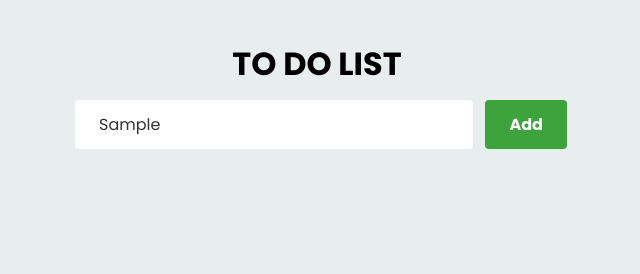
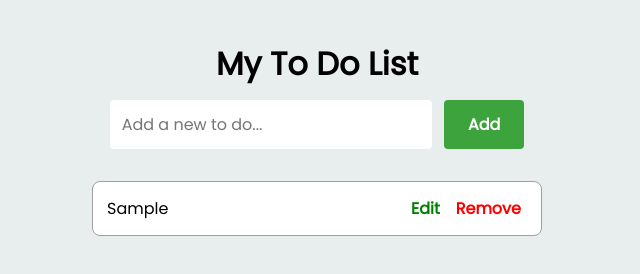
Before and after one commit to VineetKumar-080/TODO_APP-Project-Main-, a plain HTML site: page index.html in a window 1280 px wide. Both pictures are taken after typing "Sample" into the empty fields and a click on the button "Add". Shown: the whole page, without its empty margins (323-963 px from the left). Drawn offline with Linux system fonts and the light colour scheme.

Commit message:
making some changes in the codebase

```diff
--- a/index.html
+++ b/index.html
@@ -2,25 +2,26 @@
 <html lang="en">
 <head>
     <meta charset="UTF-8">
+    <meta http-equiv="X-UA-Compatible" content="IE=edge">
     <meta name="viewport" content="width=device-width, initial-scale=1.0">
     <link rel="stylesheet" href="style.css">
-    <title>To Do List -  Javascript Project</title>
+    <title>To Do List - JavaScript Project</title>
 </head>
 <body>
     <div class="container">
         <div class="input-container">
-            <h1>TO DO LIST</h1>
-            <input type="text" placeholder="Add a new todo" id = "inputBox">
-            <input type="button" value="Add" id="addButton">
+            <h1>My To Do List</h1>
+            <input type="text" placeholder="Add a new to do..." id="inputBox">
+            <input type="button" value="Add" id="addBtn">
         </div>
 
-        <ul class="todolist"id="todoList">
-            <!-- <li>Task 1</li>
-            <li>Task 2</li>
-            <li>Task 3</li> -->
+        <ul class="todoList" id="todoList">
+            <!-- <li><p>Task1</p></li>
+            <li>Task2</li>
+            <li>Task3</li> -->
         </ul>
+    </div>
 
-    </div>
     <script src="script.js"></script>
 </body>
 </html>
--- a/style.css
+++ b/style.css
@@ -1,10 +1,10 @@
-@import url('https://fonts.googleapis.com/css2?family=Poppins:ital,wght@0,100;0,200;0,300;0,400;0,500;0,600;0,700;0,800;0,900;1,100;1,200;1,300;1,400;1,500;1,600;1,700;1,800;1,900&display=swap');
+@import url('https://fonts.googleapis.com/css2?family=Poppins&display=swap');
 
 *{
     margin: 0;
     padding: 0;
-    box-sizing: 0;
-    font-family:'Poppins', sans-serif;
+    box-sizing: border-box;
+    font-family: 'Poppins', sans-serif;
 }
 
 body{
@@ -24,7 +24,6 @@ body{
     max-width: 500px;
     text-align: center;
     padding: 20px;
-
 }
 
 .input-container input{
@@ -36,30 +35,25 @@ body{
     font-size: 16px;
 }
 
-.input-container input[type = "text"]{
+.input-container input[type="text"]{
     width: 70%;
-    background-color: #ffffff;
-    color: #333;
-    font-weight: 400;
 }
 
-.input-container input{
+.input-container input[type="button"]{
     background-color: #3da33d;
     color: #fff;
     font-weight: 700;
     margin-left: 8px;
     cursor: pointer;
     padding: 12px 24px;
-
 }
 
 .input-container input[type="button"]:hover{
     background-color: #60b160;
-
 }
 
 ul{
-    width: 100%;
+    width: 70%;
     max-width: 450px;
     /* display: flex;
     justify-content: center;
@@ -85,15 +79,11 @@ ul li:hover{
     background-color: #cbcaca;
 }
 
-/* flex-grow :  it controls how much a flex item should grow relative to the other items inside a flex container when there’s extra space available. */
-
-ul li p {
+ul li p{
     flex-grow: 1;
     padding: 2px;
-
 }
-
-.button{
+.btn{
     border: none;
     outline: none;
     font-size: 16px;
@@ -101,14 +91,12 @@ ul li p {
     font-weight: 600;
     cursor: pointer;
     padding: 8px;
-
-
 }
 
-.deleteButton{
-    color: #ff0000
+.deleteBtn{
+    color: #ff0000;
 }
 
-.editButton{
+.editBtn{
     color: #008000;
 }
```
